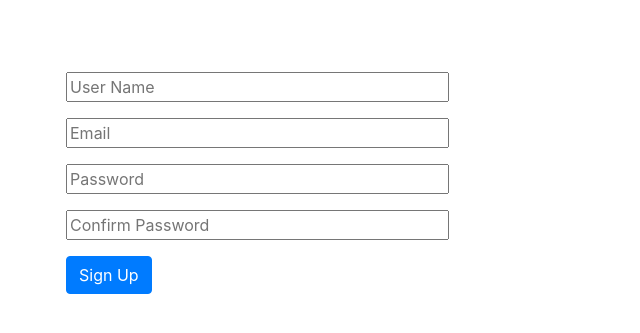
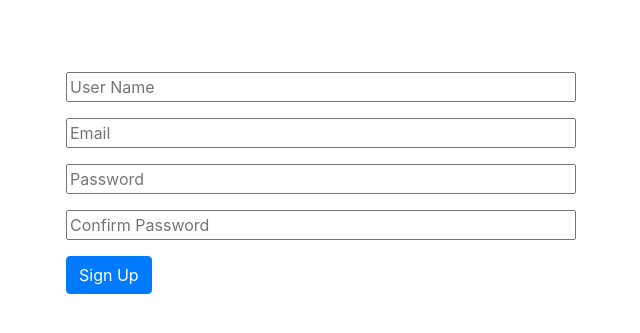
Before and after one commit to olugbengaakindele/selfterpreneur, a Flask app: page /register in a window 1280 px wide. Shown: the part 58-391 px from the top of the page, without its empty margins (319-959 px from the left). Run offline with Flask 2, Linux system fonts and the light colour scheme; some libraries are stand-ins or nearby versions.

Commit message:
Bootstrap class change

```diff
--- a/app/auth/templates/reg.html
+++ b/app/auth/templates/reg.html
@@ -5,12 +5,11 @@
 <div class="container p-15">
     <div class="row">
         <div class="col-sm-3 col-lg-3"></div>
-
         <div class="col-sm-6 col-lg-6">
             <div class="row m-auto h-75" style="height: 100px">
-                <div class="card border-0 w-100 m-auto">
-                    <div class="container">
-                        <form class="mt-50 w-75 h-100" method="POST" action="">
+                <div class="card cardbody m-auto bg-transparent border-0  w-100">
+                    <div class="container ">
+                        <form class="mt-50 w-100 h-100" method="POST" action="">
                             {{ form.hidden_tag() }}
 
                             <div class="form-group ">
```
